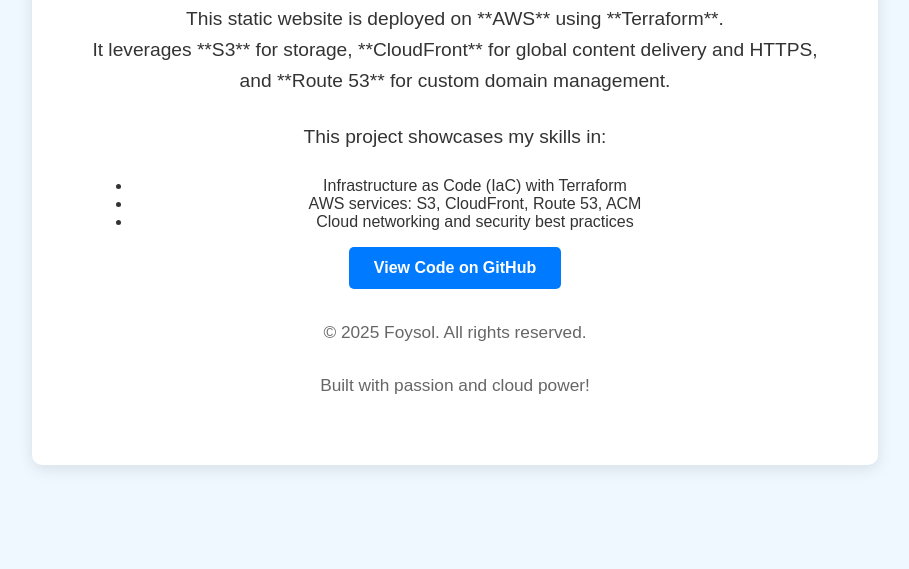
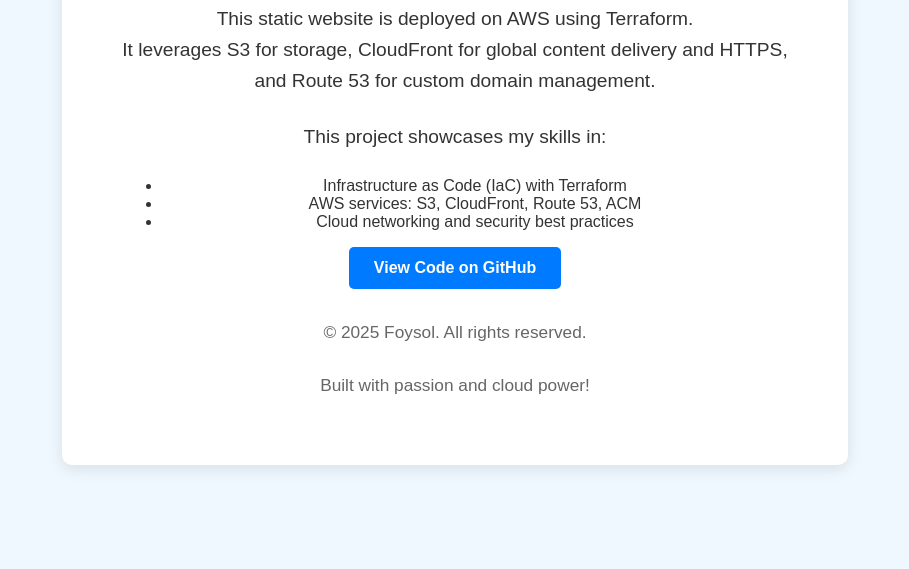
Before and after one commit to foysolc/aws-static-website-terraform, a plain HTML site: page website/index.html in a window 1280 px wide. Shown: the part 231-800 px from the top of the page, without its empty margins (185-1094 px from the left). Drawn offline with Linux system fonts and the light colour scheme.

Commit message:
Regular update: Syncing latest local changes and website files

```diff
--- a/website/index.html
+++ b/website/index.html
@@ -60,16 +60,16 @@
 <body>
     <div class="container">
         <h1>Welcome to Foysol.cloud!</h1>
-        <p>This static website is deployed on **AWS** using **Terraform**.<br>
-           It leverages **S3** for storage, **CloudFront** for global content delivery and HTTPS,<br>
-           and **Route 53** for custom domain management.</p>
+        <p>This static website is deployed on AWS using Terraform.<br>
+           It leverages S3 for storage, CloudFront for global content delivery and HTTPS,<br>
+           and Route 53 for custom domain management.</p>
         <p>This project showcases my skills in:</p>
         <ul>
             <li>Infrastructure as Code (IaC) with Terraform</li>
             <li>AWS services: S3, CloudFront, Route 53, ACM</li>
             <li>Cloud networking and security best practices</li>
         </ul>
-        <a href="https://github.com/your-github-username/your-repo-name" class="button" target="_blank">View Code on GitHub</a>
+        <a href="https://github.com/foysolc/aws-static-website-terraform" class="button" target="_blank">View Code on GitHub</a>
         <div class="footer">
             <p>&copy; 2025 Foysol. All rights reserved.</p>
             <p>Built with passion and cloud power!</p>
```
Also changed, not shown: 1 other file.
